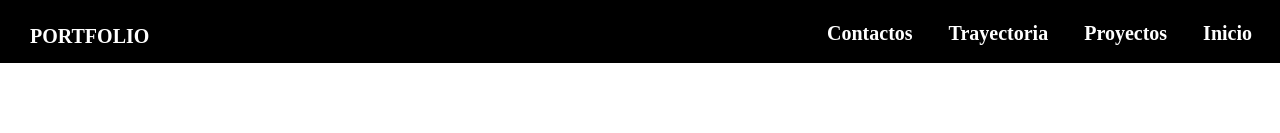
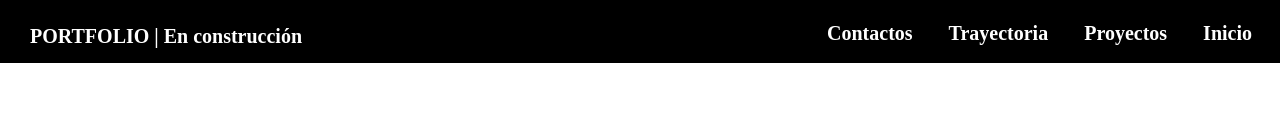
Before and after one commit to peramon/PortfolioWeb, a plain HTML site: page index.html in a window 1280 px wide. Shown: the top 133 px of the page. Drawn offline with Linux system fonts and the light colour scheme.

Commit message:
Agregando texto en el header

```diff
--- a/index.html
+++ b/index.html
@@ -13,7 +13,7 @@
     <section class="cabecera">
         <div class="menu">
             <nav>
-                <h1>PORTFOLIO</h1>
+                <h1>PORTFOLIO | En construcción</h1>
                 <ul>
                     <li><a href="#">Inicio</a></li>
                     <li><a href="#">Proyectos</a></li>
```
